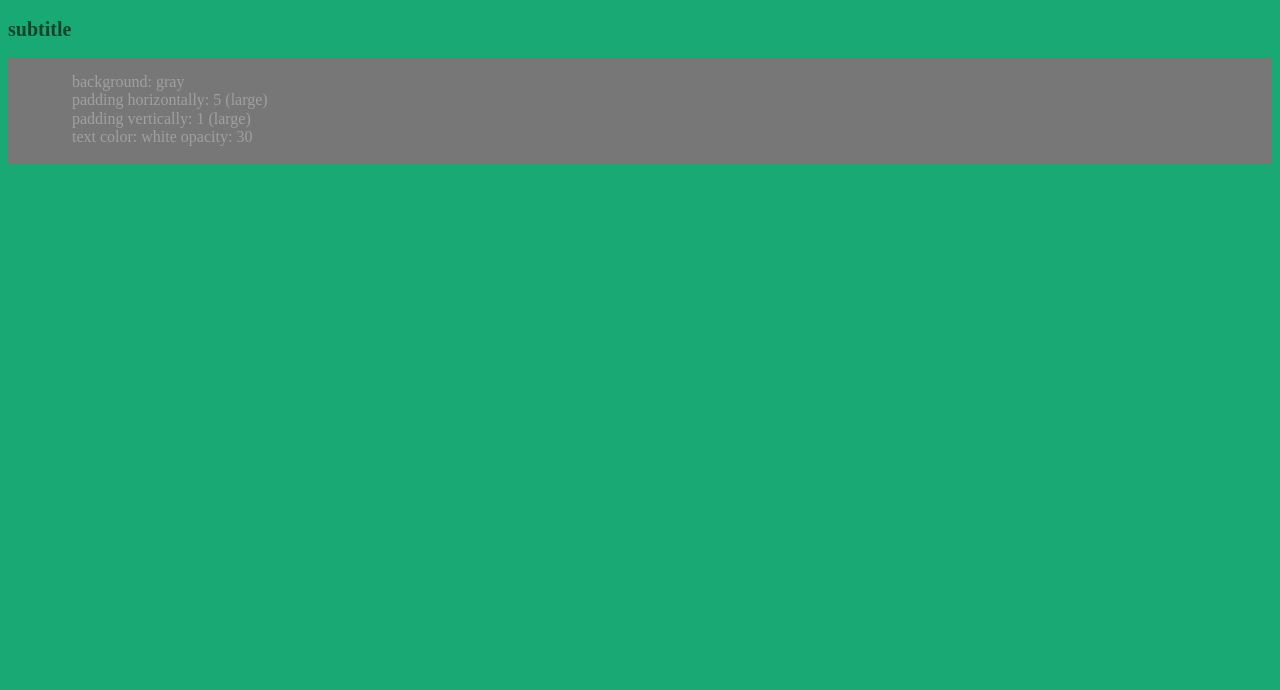
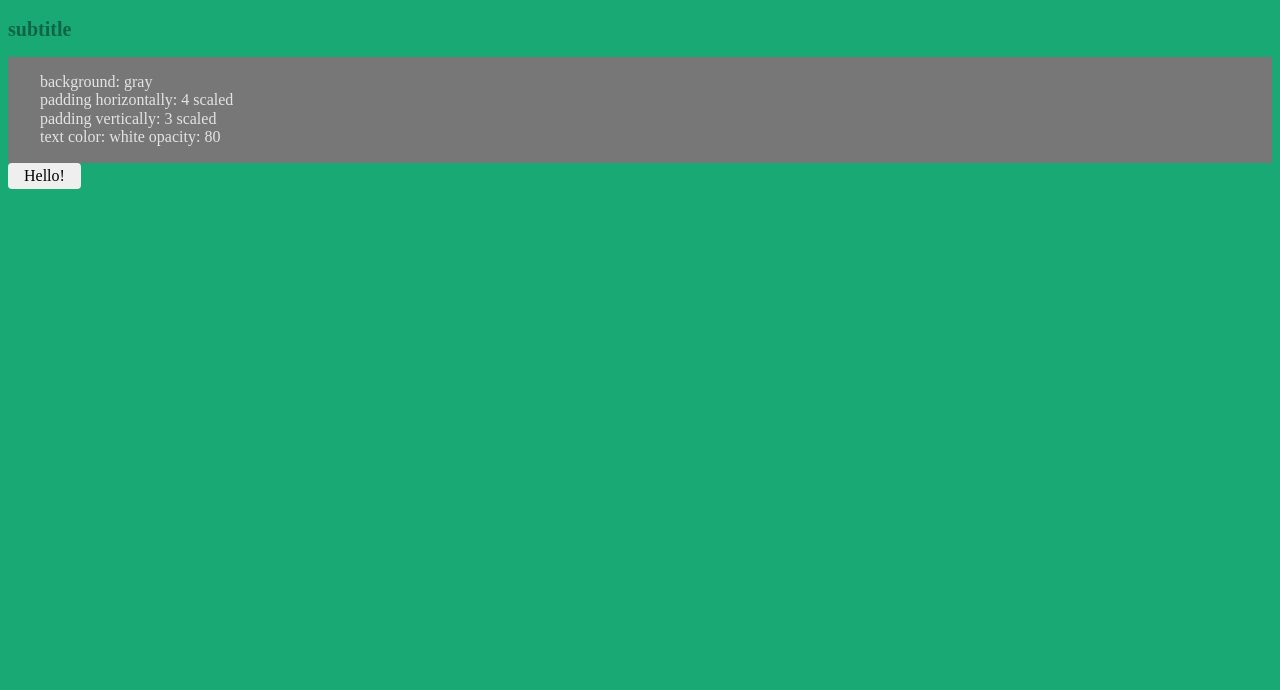
Before and after one commit to daggerok/tachyons-example, a website built with Parcel: page src/index.html in a window 1280 px wide. Shown: the part 110-800 px from the top of the page. Built offline with nearby package versions, Linux system fonts and the light colour scheme.

```diff
--- a/src/index.html
+++ b/src/index.html
@@ -17,13 +17,13 @@
     - background color: green
   - black-60:
     - text color: black
-    - opacity: 60%
+    - opacity: 40%
   - padding: pa2
     - p: padding
     - a: all-sides
     - 2: scaling (possible values from small to large: 1 2 3 4 5 6 7)
 -->
-<body class="bg-green black-60 pa2">
+<body class="bg-green black-40 pa2">
 <div id="app">
   <!--
     h1:
@@ -36,16 +36,29 @@
   -->
   <h2 class="f4">subtitle</h2>
 
-  <div class="bg-gray ph5-l pv3-l white-30">
+  <div class="bg-gray ph4 pv3 white-80">
     background: gray
     <br>
-    padding horizontally: 5 (large)
+    padding horizontally: 4 scaled
     <br>
-    padding vertically: 1 (large)
+    padding vertically: 3 scaled
     <br>
     text color: white
-    opacity: 30
+    opacity: 80
   </div>
+
+  <!--
+    button:
+    - border:
+      - bn: non bordered
+      - br2-l: with radius
+    - padding:
+      - ph3: 3 scaled by horizontal
+      - pv1: 1 scaled by vertical
+    - dim: highlight on hovered dimming effect
+    - pointer: change cursor to pointer
+  -->
+  <button class="ph3 pv1 bn br2-l pointer dim">Hello!</button>
 </div>
 <script src="./main.js"></script>
 </body>
```
